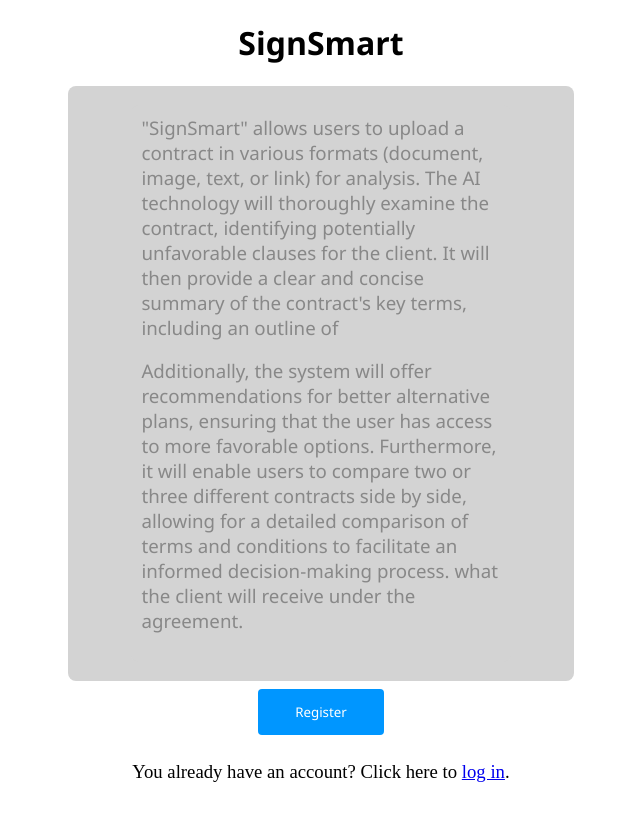
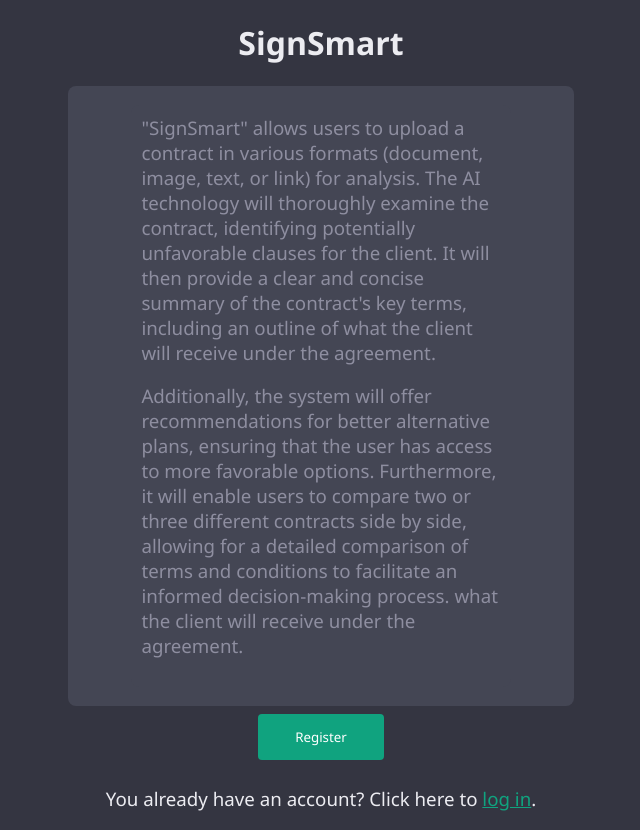
Before and after one commit to ImpairedAsp5640/SignSmart, a PHP site: page /register_page.html in a window 1280 px wide. Shown: the whole page, without its empty margins (319-959 px from the left). Before the commit the page ends 782 px from the top, so only its background shows below. Run offline with PHP 8.4, Linux system fonts and the light colour scheme.

Commit message:
new page design

```diff
--- a/SignSmartLoginAndRegisterPage/login_page.html
+++ b/SignSmartLoginAndRegisterPage/login_page.html
@@ -26,7 +26,6 @@
       </p>
     </h3>
   </div>
-
   <div class="login">
     <button onclick="document.getElementById('id01').style.display='block'">Login</button>
   </div>
--- a/SignSmartLoginAndRegisterPage/login_style.css
+++ b/SignSmartLoginAndRegisterPage/login_style.css
@@ -1,3 +1,7 @@
+    body {
+      background-color: #343541;
+    }
+
     input[type=text],
     input[type=password] {
       font-family: 'Segoe UI', Tahoma, Geneva, Verdana, sans-serif;
@@ -11,7 +15,7 @@
 
     button {
       font-family: 'Segoe UI', Tahoma, Geneva, Verdana, sans-serif;
-      background-color: #0096FF;
+      background-color: rgb(16, 163, 127);
       color: white;
       padding: 14px 20px;
       margin: 8px 0;
@@ -104,6 +108,7 @@
     h1 {
       font-family: 'Segoe UI', Tahoma, Geneva, Verdana, sans-serif;
       text-align: center;
+      color:#ececf1;
     }
 
     img {
@@ -121,17 +126,17 @@
     .description {
       padding-left: 5%;
       padding-right: 5%;
-      background-color: #d3d3d3;
+      background-color: #444654;
       color: #888;
       border-radius: 8px;
       width: 30%;
       margin: auto;
       font-family: 'Segoe UI', Tahoma, Geneva, Verdana, sans-serif;
-      box-shadow:1px black 1px grey 1px white;
     }
 
     .description h3 {
-      background-color: #d3d3d3;
+      color: #8e8ea0;
+      background-color: #444654;
       padding: 10px 10px;
       display: inline-block;
       border-radius: 8px;
@@ -141,6 +146,16 @@
       font-family: 'Segoe UI', Tahoma, Geneva, Verdana, sans-serif;
       padding-left: 10px;
       padding-right: 10px;
+    }
+
+    h3 {
+      color: #ececf1;
+      font-family: 'Segoe UI', Tahoma, Geneva, Verdana, sans-serif;
+    }
+
+    a {
+      color: rgb(16, 163, 127);
+      font-family: 'Segoe UI', Tahoma, Geneva, Verdana, sans-serif;
     }
 
     @-webkit-keyframes animatezoom {
--- a/SignSmartLoginAndRegisterPage/register_page.html
+++ b/SignSmartLoginAndRegisterPage/register_page.html
@@ -3,7 +3,7 @@
 
 <head>
     <link rel="stylesheet" href="login_style.css">
-    <!-- <link rel="stylesheet" href="register_style.css"> -->
+    <link rel="stylesheet" href="https://cdnjs.cloudflare.com/ajax/libs/font-awesome/4.7.0/css/font-awesome.min.css">
     <meta name="viewport" content="width=device-width, initial-scale=1">
     <style>
 
@@ -23,7 +23,7 @@
             analysis. The AI technology will thoroughly examine the contract, identifying potentially unfavorable
             clauses for
             the client. It will then provide a clear and concise summary of the contract's key terms, including an
-            outline of
+            outline of what the client will receive under the agreement.
             <p>
                 Additionally, the system will offer recommendations for better alternative plans, ensuring that the user
                 has
@@ -41,6 +41,7 @@
     <div class="login">
         <button onclick="document.getElementById('id01').style.display='block'">Register</button>
     </div>
+
     <h3 style="text-align: center; font-weight: 100;">You already have an account? Click here to <a
             href="login_page.html">log in</a>.</h3>
 
```
